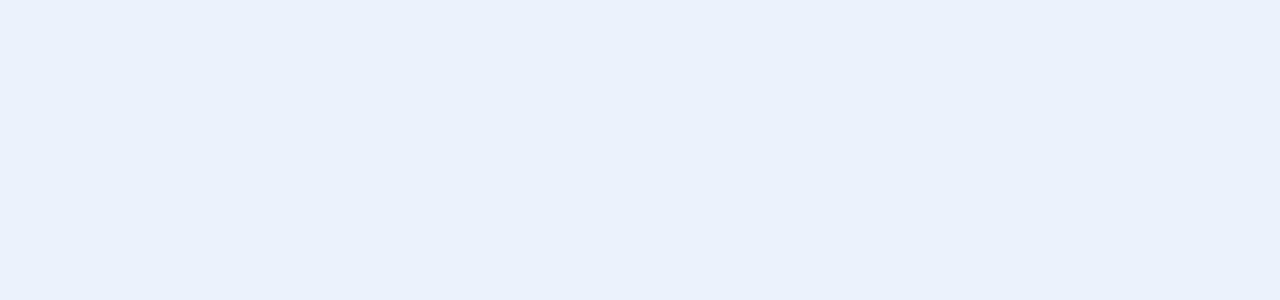
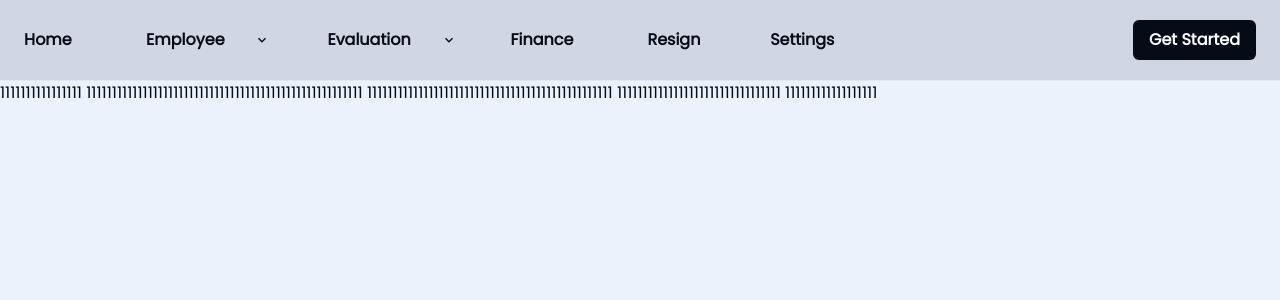
Before and after one commit to ANBithi/employee-management, a React (Create React App) app: page /settings in a window 1280 px wide. Before the commit this address had no page. Shown: the top 300 px of the page. Built offline with nearby package versions, Linux system fonts and the light colour scheme.

Commit message:
🚧 wip: sub menu has been added

```diff
--- a/package.json
+++ b/package.json
@@ -3,6 +3,7 @@
   "version": "0.1.0",
   "private": true,
   "dependencies": {
+    "@chakra-ui/icons": "^2.0.4",
     "@chakra-ui/react": "^2.2.4",
     "@emotion/react": "^11.9.3",
     "@emotion/styled": "^11.9.3",
--- a/src/App.js
+++ b/src/App.js
@@ -1,24 +1,32 @@
 import "./App.css";
-import {
-	Container,
-} from "@chakra-ui/react";
-import { BrowserRouter, Routes, Route } from "react-router-dom";
+import { Container } from "@chakra-ui/react";
+import Layout from "./Components/NavBar/Layout";
+import { BrowserRouter, Routes, Route, Outlet, Link } from "react-router-dom";
 import Home from "./Components/Home";
 import Login from "./Components/Login";
 import Setting from "./Components/Setting";
+import ProtectedRoutes from "./Components/ProtectedRoutes";
+import ManageProfile from "./Components/Employee/ManageProfile";
 function App() {
+	return (
+		<BrowserRouter>
+			<Routes>
+				<Route path="/" element={<ProtectedRoutes />}>
+					<Route path="/" element={<Layout />}>
+						<Route index element={<Home />} />
+						<Route path="settings" element={<Setting />} />
+						<Route path="manage-profile" element={<ManageProfile />} />
 
-	return (
-		<Container maxW="container.xl" h="calc(100vh)" p={0}>
-		<BrowserRouter>
-		<Routes>
-		<Route path="/" element={<Login/>}></Route>
-		<Route index element={<Home/>}></Route>
-		<Route path="setting" element={<Setting/>}></Route>
-		</Routes>
+						{/* Using path="*"" means "match anything", so this route
+                acts like a catch-all for URLs that we don't have explicit
+                routes for. */}
+					</Route>
+				</Route>
+				<Route path="login" element={<Login />} />
+			</Routes>
 		</BrowserRouter>
-	   </Container>
 	);
 }
 
+
 export default App;
--- /dev/null
+++ b/src/Components/Employee/ManageProfile.js
@@ -0,0 +1,6 @@
+const ManageProfile = () => {
+    return (
+        <div>Manage Profile</div>
+    )
+}
+export default ManageProfile;
--- a/src/Components/Home.js
+++ b/src/Components/Home.js
@@ -1,11 +1,18 @@
-import {
-} from "@chakra-ui/react";
-import Nav from "./NavBar/Nav";
+import { Box, Button, Center } from "@chakra-ui/react";
 import { Link } from "react-router-dom";
 
 const Home = () =>{
     return(
-    <Nav></Nav>
+       <div>
+        <p>
+        xvhhsgdushdsikcskxcnxkcnx
+        csxcnsjchsjxcbxjcx
+        cxncxjcxjncjdsc
+        xcnxncxjncjxcnxc
+        xcnxjcnudgfdyftydfgydhgvd
+        fdjfdhufh
+        </p>
+       </div>
     )
 }
 export default Home;
--- a/src/Components/Login.js
+++ b/src/Components/Login.js
@@ -23,7 +23,12 @@ const Login = () => {
 	const onSignIn = (e) => {
 		e.preventDefault();
 		//alert(`Email: ${userEmail} & Password: ${userPassword}`);
-		let lg = loginService.getLogingStatus(userEmail, userPassword);
+		let user = {
+			email : userEmail,
+			password : userPassword,
+			rememberMe : rememberUser,
+		}
+		let lg = loginService.getLogingStatus();
 		if (lg) {
 			navigate("/home");
 		}
--- /dev/null
+++ b/src/Components/NavBar/Layout.js
@@ -0,0 +1,84 @@
+import {
+	Image,
+	Flex,
+	Button,
+	HStack,
+	Menu,
+	MenuItem,
+	MenuList,
+	MenuButton,
+} from "@chakra-ui/react";
+//import Logo from '../public/logo.svg';
+import React from "react";
+import { ChevronDownIcon } from "@chakra-ui/icons";
+import { DATA } from "./navigationData";
+import { Outlet, Link } from "react-router-dom";
+const CTA = "Get Started";
+
+export default function Layout() {
+	return (
+		<div>
+			<Flex
+				w="100%"
+				px="6"
+				py="5"
+				align="center"
+				justify="space-between"
+				bg="primary.100"
+			>
+				{/* <Image src={Logo.src} h="50px" /> */}
+
+				<HStack as="nav" spacing="10">
+					{DATA.map((item, i) => (
+						<HStack>
+							{item.subMenu ? (
+								<Menu>
+									<Button variant="nav">
+										{item.label}
+									</Button>
+									<MenuButton
+										style={{ marginInlineStart: "-2rem" }}
+										marginInlineStart
+										m={0}
+										as={Button}
+										variant="nav"
+										rightIcon={<ChevronDownIcon />}
+									/>
+									<MenuList>
+										{item.subMenu.map((menu, index) => {
+											return (
+												<MenuItem key={index}>
+													<Link to={menu.link}>
+														{menu.label}
+													</Link>
+												</MenuItem>
+											);
+										})}
+									</MenuList>
+								</Menu>
+							) : (
+								<Link key={i} to={item.link}>
+									<Button variant="nav">
+										{item.label}
+									</Button>
+								</Link>
+							)}
+						</HStack>
+					))}
+				</HStack>
+				<HStack>
+					<Button w="full" bg="primary.900">
+						{CTA}
+					</Button>
+				</HStack>
+			</Flex>
+
+			<hr />
+
+			{/* An <Outlet> renders whatever child route is currently active,
+			so you can think about this <Outlet> as a placeholder for
+			the child routes we defined above. */}
+			<Outlet />
+		</div>
+	);
+}
--- a/src/Components/NavBar/Nav.js
+++ /dev/null
@@ -1,44 +0,0 @@
-import {  Image, Flex, Button,  HStack , chakra } from '@chakra-ui/react';
-//import Logo from '../public/logo.svg';
-import React from "react";
-import Home from '../Home';
-import { Link } from 'react-router-dom';
-const CTA = "Get Started"
-const data = [{
-    label: "Home",
-    link : ""
-},
-{
-    label: "Settings",
-    link: "setting"
-}]
-export default function Header() {
-  return (
-    <chakra.header id="header">
-      <Flex
-        w="100%"
-        px="6"
-        py="5"
-        align="center"
-        justify="space-between"
-        bg = "primary.100"
-      >
-        {/* <Image src={Logo.src} h="50px" /> */}
-
-        <HStack as="nav" spacing="5">
-          {data.map((item, i) => (
-              <Link key = {i} to = {item.link}>
-              <Button variant="nav"> {item.label} </Button>
-              </Link>
-          ))}
-        </HStack>
-        <HStack>
-          <Button w = "full" bg = "primary.900">
-            {CTA}
-          </Button>
-        </HStack>
-
-      </Flex>
-    </chakra.header>
-  );
-}
--- /dev/null
+++ b/src/Components/NavBar/navigationData.js
@@ -0,0 +1,69 @@
+const DATA = [
+	{
+		label: "Home",
+		link: "",
+
+	},
+	{
+		label: "Employee",
+		link: "/employee",
+		subMenu: [
+			{
+				label: "Manage Profile",
+				link: "/manage-profile",
+			},
+			{
+				label: "Contact Information",
+				link: "/contact-info",
+			},
+            {
+                label: "Personal Information",
+                link: "/personal-info"
+            },
+            {
+                label: "Academic Qualification",
+                link: "/academic"
+            },
+            {
+                label: "Professional Qualification",
+                link: "/professional"
+            },
+            {
+                label: "Experience",
+                link: "/experience"
+            }
+		],
+	},
+    {
+		label: "Evaluation",
+		link: "/evaluation",
+		subMenu: [
+			{
+				label: "Pending Request",
+				link: "/pending-request",
+			},
+			{
+				label: "Pending Status",
+				link: "/pending-status",
+			},
+            {
+                label: "Employee evaluation",
+                link: "/employee-evaluation"
+            },
+		],
+	},
+    {
+		label: "Finance",
+		link: "/finance",
+	},
+    {
+		label: "Resign",
+		link: "/resign",
+	},
+	{
+		label: "Settings",
+		link: "/settings",
+	},
+];
+
+export {DATA};
--- /dev/null
+++ b/src/Components/ProtectedRoutes.js
@@ -0,0 +1,9 @@
+import { Navigate, Outlet } from "react-router-dom";
+import loginService from "../services/login.service";
+const ProtectedRoutes = () => {
+    let auth = loginService.getLogingStatus();
+    return(
+        auth ? <Outlet/> : <Navigate to = "/login"/>
+    )
+}
+export default ProtectedRoutes;
--- a/src/Components/Setting.js
+++ b/src/Components/Setting.js
@@ -1,12 +1,18 @@
 import {
     Box
 } from "@chakra-ui/react";
-import Nav from "./NavBar/Nav";
+import Nav from "./NavBar/Layout";
 import { Link } from "react-router-dom";
 
 const Setting = () =>{
     return(
-<Box></Box>
+            <div>
+                1111111111111111
+                111111111111111111111111111111111111111111111111111111
+                111111111111111111111111111111111111111111111111
+                11111111111111111111111111111111
+                111111111111111111
+            </div>
     )
 }
 export default Setting;
--- a/src/index.js
+++ b/src/index.js
@@ -7,9 +7,10 @@ import theme from './Components/Theme/Theme';
 const root = ReactDOM.createRoot(document.getElementById('root'));
 root.render(
   <React.StrictMode>
-    <ChakraProvider theme={theme}>
+     <ChakraProvider theme={theme}>
     <App />
     </ChakraProvider>
+
   </React.StrictMode>
 );
 
--- a/src/services/login.service.js
+++ b/src/services/login.service.js
@@ -1,12 +1,7 @@
 /// functions
-function getLogingStatus(email, password) {
-    if (email === 'test@test.com' && password === 'password'){
-        return true;
+function getLogingStatus() {
+   return true;
     }
-    else {
-        return false;
-    }
-}
 
 
 const loginService = {getLogingStatus}
```
Also changed, not shown: 1 other file (tests, documents, lock files or other folders).
